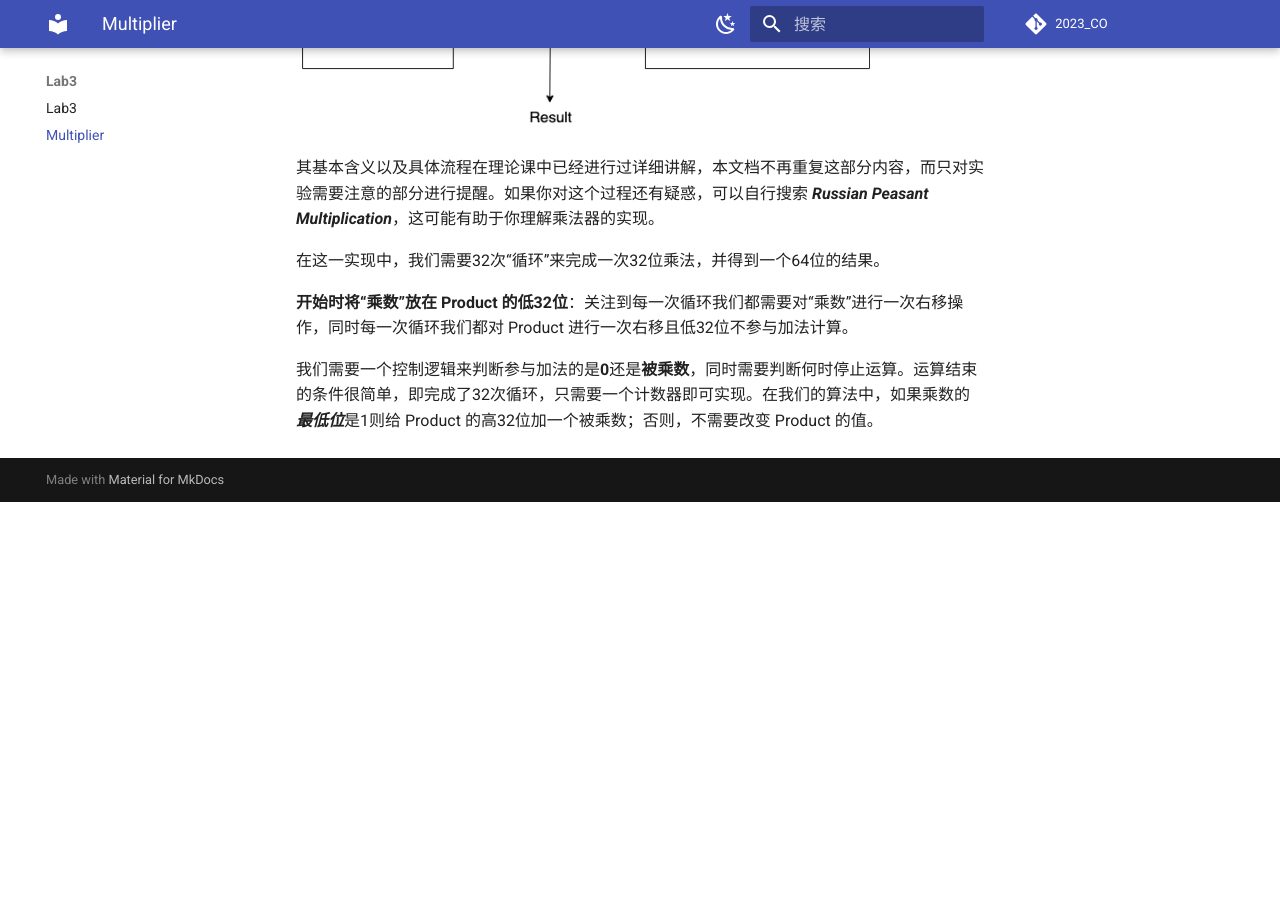
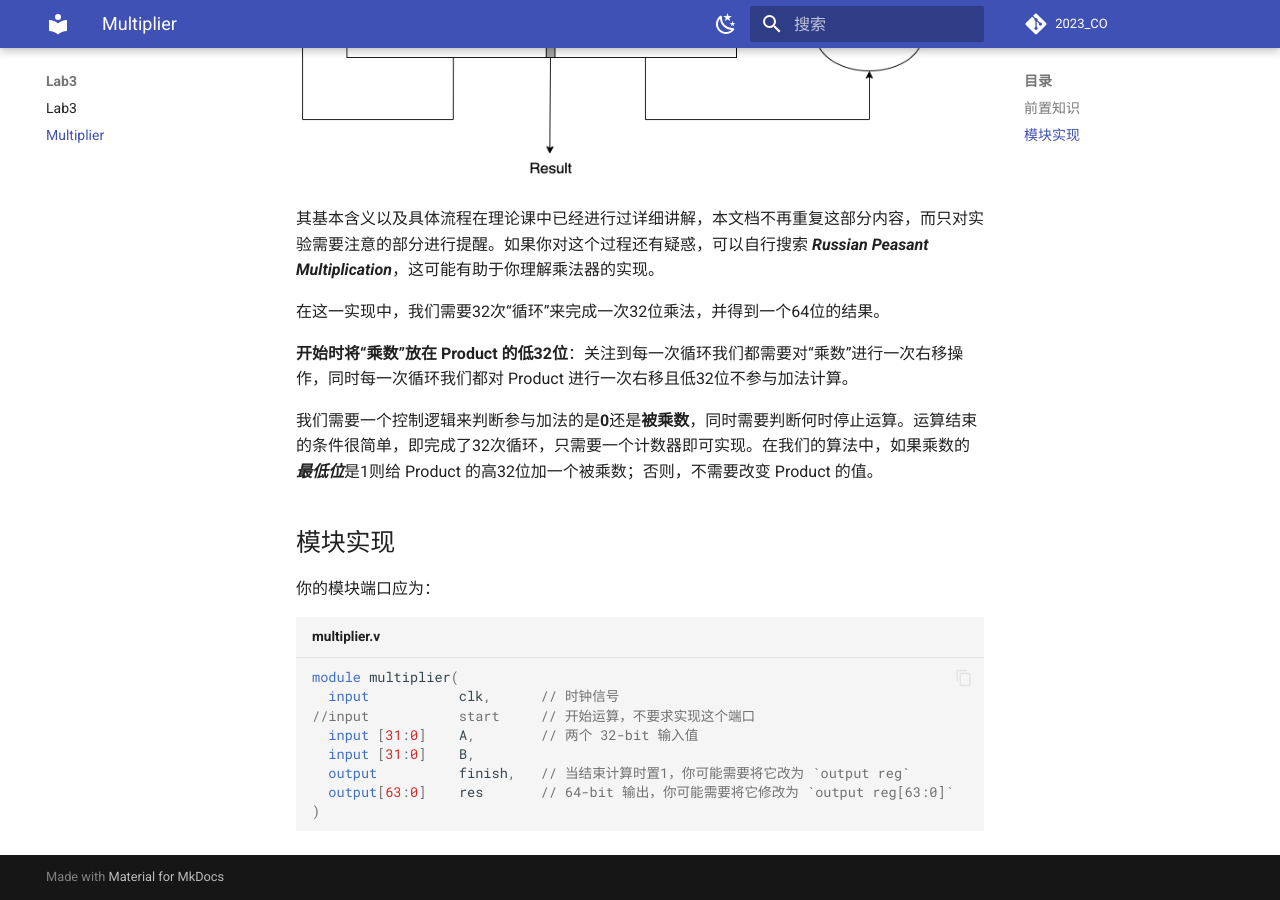
Before and after one commit to Guahao31/2023_CO, an MkDocs documentation site: the page built from docs/Lab3/multiplier.md, in a window 1280 px wide and 900 px high, scrolled down 583 px. Built offline with MkDocs 1.6.1 and Material for MkDocs 9.7.7, drawn with Linux system fonts in a browser that asks for light colours; comment, search, counter and statistics services are not loaded; before the commit the page ends 1085 px from its top, so only the background shows below that.

````diff
--- a/docs/Lab3/multiplier.md
+++ b/docs/Lab3/multiplier.md
@@ -1,5 +1,7 @@
 # 乘法器
 
+
+## 前置知识
 你需要复习理论课中提到的`multiplier V3`，即
 
 ![Multiplier V3](./pic/multiplier_v3.png)
@@ -11,3 +13,17 @@
 **开始时将“乘数”放在 Product 的低32位**：关注到每一次循环我们都需要对“乘数”进行一次右移操作，同时每一次循环我们都对 Product 进行一次右移且低32位不参与加法计算。
 
 我们需要一个控制逻辑来判断参与加法的是**0**还是**被乘数**，同时需要判断何时停止运算。运算结束的条件很简单，即完成了32次循环，只需要一个计数器即可实现。在我们的算法中，如果乘数的***最低位***是1则给 Product 的高32位加一个被乘数；否则，不需要改变 Product 的值。
+
+## 模块实现
+你的模块端口应为：
+
+```verilog title="multiplier.v"
+module multiplier(
+  input           clk,      // 时钟信号
+//input           start     // 开始运算，不要求实现这个端口
+  input [31:0]    A,        // 两个 32-bit 输入值
+  input [31:0]    B,
+  output          finish,   // 当结束计算时置1，你可能需要将它改为 `output reg`
+  output[63:0]    res       // 64-bit 输出，你可能需要将它修改为 `output reg[63:0]`
+)
+```
````
Also changed, not shown: 1 other file.
